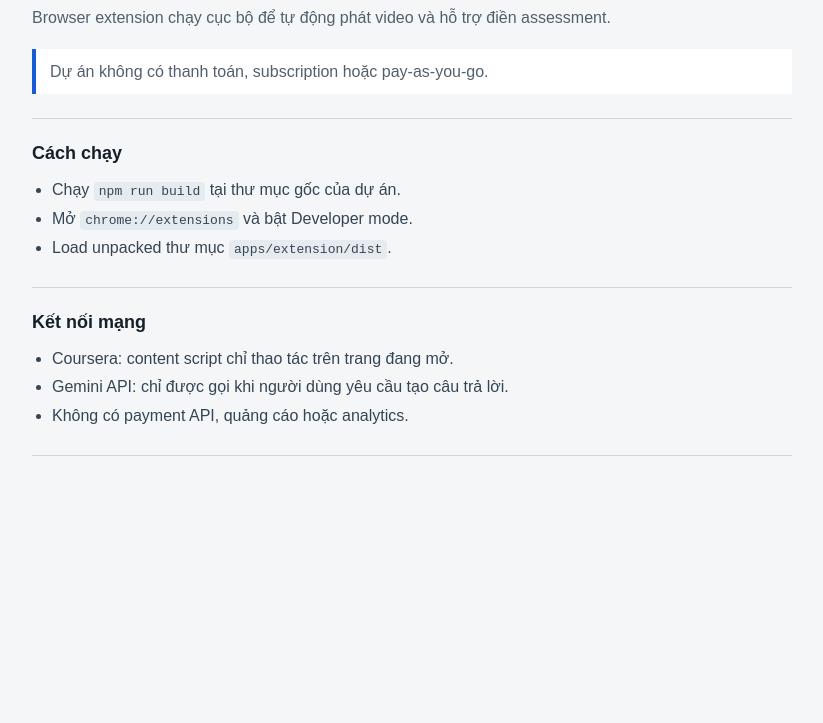
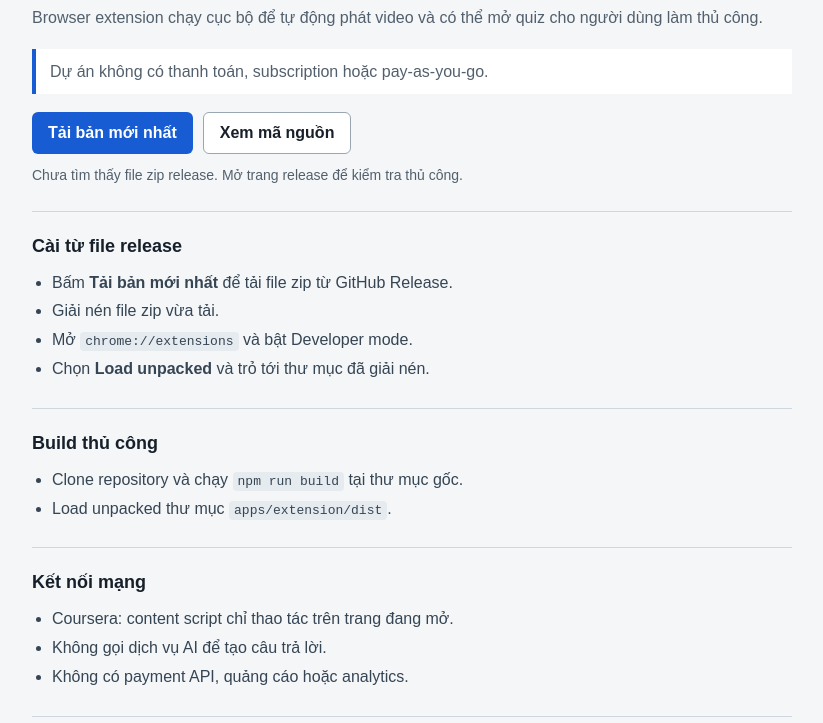
Before and after one commit to khovan123/coursera-tool, a browser extension: page apps/site/index.html in a window 1280 px wide. Shown: the part 85-808 px from the top of the page, without its empty margins (228-1051 px from the left). Drawn offline with Linux system fonts and the light colour scheme; no server answers.

Commit message:
Add GitHub Pages and release workflows

```diff
--- a/apps/site/index.html
+++ b/apps/site/index.html
@@ -23,21 +23,50 @@
       ul { margin: 0; padding-left: 20px; color: #364554; line-height: 1.8; }
       code { padding: 2px 5px; border-radius: 4px; background: #e6ebf0; }
       .notice { margin-top: 18px; border-left: 4px solid #175cd3; padding: 10px 14px; background: #fff; }
+      .actions { display: flex; flex-wrap: wrap; gap: 10px; margin-top: 18px; }
+      .button {
+        display: inline-flex;
+        align-items: center;
+        justify-content: center;
+        min-height: 42px;
+        padding: 0 16px;
+        border-radius: 6px;
+        background: #175cd3;
+        color: #fff;
+        font-weight: 700;
+        text-decoration: none;
+      }
+      .button.secondary { border: 1px solid #9aa6b2; background: #fff; color: #17202a; }
+      .status { margin-top: 10px; font-size: 14px; }
     </style>
   </head>
   <body>
     <main>
       <header>
         <h1>Coursera Tool</h1>
-        <p>Browser extension chạy cục bộ để tự động phát video và hỗ trợ điền assessment.</p>
+        <p>Browser extension chạy cục bộ để tự động phát video và có thể mở quiz cho người dùng làm thủ công.</p>
         <p class="notice">Dự án không có thanh toán, subscription hoặc pay-as-you-go.</p>
+        <div class="actions">
+          <a id="downloadLatest" class="button" href="https://github.com/khovan123/coursera-tool/releases/latest" rel="noopener">Tải bản mới nhất</a>
+          <a class="button secondary" href="https://github.com/khovan123/coursera-tool" rel="noopener">Xem mã nguồn</a>
+        </div>
+        <p id="releaseStatus" class="status">Đang kiểm tra release mới nhất...</p>
       </header>
 
       <section>
-        <h2>Cách chạy</h2>
+        <h2>Cài từ file release</h2>
         <ul>
-          <li>Chạy <code>npm run build</code> tại thư mục gốc của dự án.</li>
+          <li>Bấm <strong>Tải bản mới nhất</strong> để tải file zip từ GitHub Release.</li>
+          <li>Giải nén file zip vừa tải.</li>
           <li>Mở <code>chrome://extensions</code> và bật Developer mode.</li>
+          <li>Chọn <strong>Load unpacked</strong> và trỏ tới thư mục đã giải nén.</li>
+        </ul>
+      </section>
+
+      <section>
+        <h2>Build thủ công</h2>
+        <ul>
+          <li>Clone repository và chạy <code>npm run build</code> tại thư mục gốc.</li>
           <li>Load unpacked thư mục <code>apps/extension/dist</code>.</li>
         </ul>
       </section>
@@ -46,10 +75,29 @@
         <h2>Kết nối mạng</h2>
         <ul>
           <li>Coursera: content script chỉ thao tác trên trang đang mở.</li>
-          <li>Gemini API: chỉ được gọi khi người dùng yêu cầu tạo câu trả lời.</li>
+          <li>Không gọi dịch vụ AI để tạo câu trả lời.</li>
           <li>Không có payment API, quảng cáo hoặc analytics.</li>
         </ul>
       </section>
     </main>
+    <script>
+      const downloadLink = document.querySelector("#downloadLatest");
+      const releaseStatus = document.querySelector("#releaseStatus");
+
+      fetch("https://api.github.com/repos/khovan123/coursera-tool/releases/latest")
+        .then((response) => {
+          if (!response.ok) throw new Error("No release found");
+          return response.json();
+        })
+        .then((release) => {
+          const asset = release.assets.find((item) => item.name.endsWith(".zip"));
+          if (!asset) throw new Error("No zip asset found");
+          downloadLink.href = asset.browser_download_url;
+          releaseStatus.textContent = `Release mới nhất: ${release.tag_name} (${asset.name})`;
+        })
+        .catch(() => {
+          releaseStatus.textContent = "Chưa tìm thấy file zip release. Mở trang release để kiểm tra thủ công.";
+        });
+    </script>
   </body>
 </html>
```
Also changed, not shown: .github/workflows/pages.yml (added), .github/workflows/release.yml (added), README.md, apps/extension/README.md.
